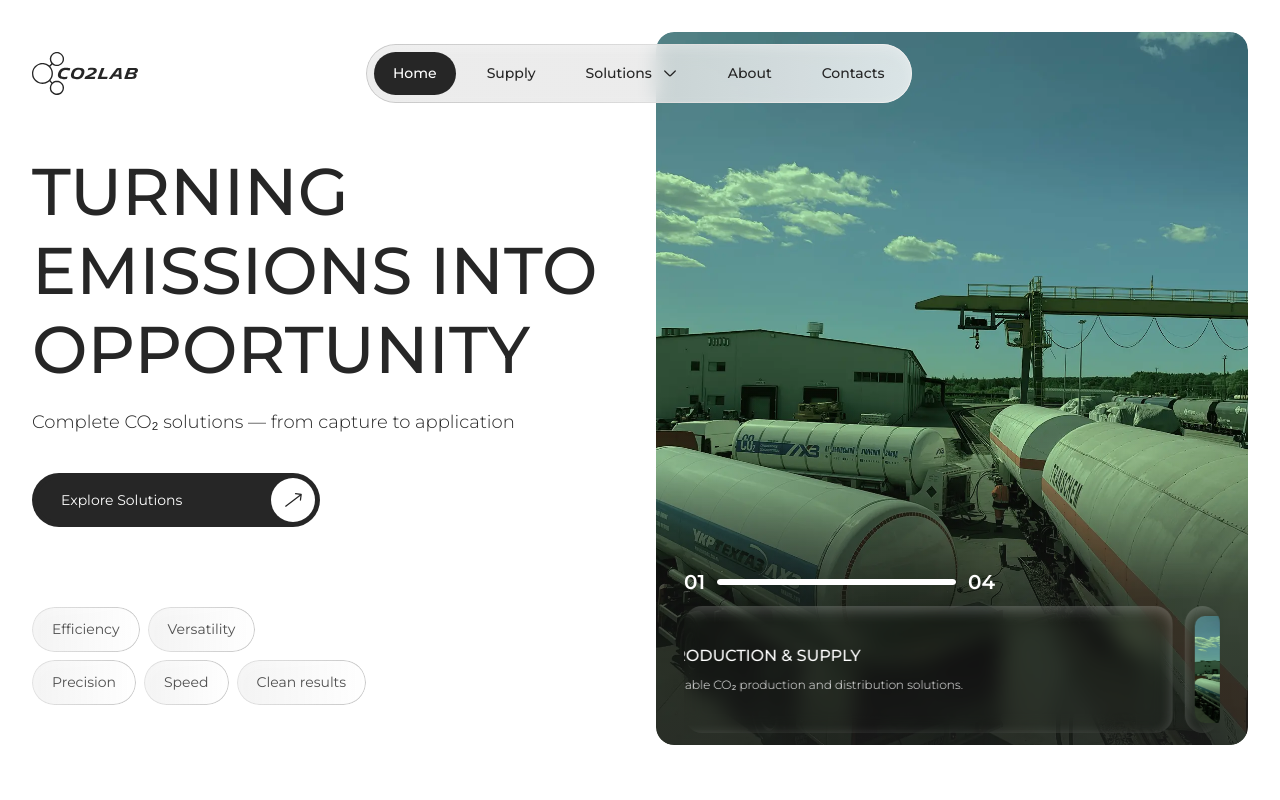
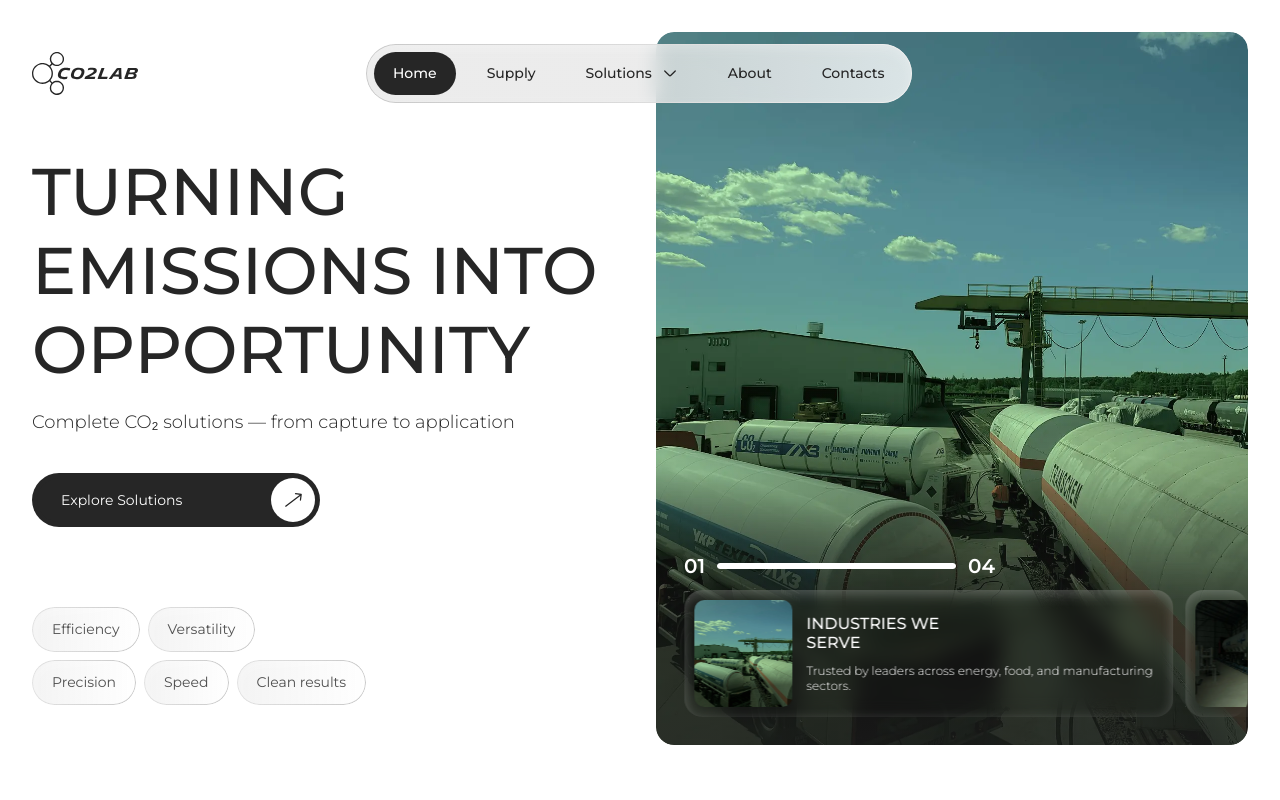
Before and after one commit to cyanidium-dev/co2lab, a Next.js app: page / in a window 1280 px wide. Shown: the top 800 px of the page. Built offline with nearby package versions, Linux system fonts and the light colour scheme.

Commit message:
updated styles

```diff
--- a/src/components/homePage/hero/slider/HeroSlider.tsx
+++ b/src/components/homePage/hero/slider/HeroSlider.tsx
@@ -39,7 +39,7 @@ export default function HeroSlider() {
   const displayIndex = Math.min(activeIndex, TOTAL - 1);
 
   return (
-    <div className="flex h-full min-h-full flex-col justify-end rounded-[18px] py-3 pl-3 lg:px-7 lg:pl-7">
+    <div className="flex h-full min-h-full flex-col justify-end rounded-[18px] py-3 lg:py-7 pl-3 lg:pl-7">
       {/* Top row: номер завжди 01, progress bar, total */}
       <div className="mb-2.5 lg:mb-3 flex items-center gap-3 w-[250px] lg:w-[311px]">
         <span className="text-[16px] lg:text-[20px] font-semibold leading-[120%] text-white">
@@ -74,7 +74,7 @@ export default function HeroSlider() {
           {heroSlides.map((slide) => (
             <div
               key={slide.id}
-              className="flex w-[250px] lg:w-[632px] shrink-0 items-center gap-2 lg:gap-3.5 rounded-[18px] p-2.5 backdrop-blur-[10px] shadow-[inset_0_4px_12.6px_0_rgba(255,255,255,0.25)]"
+              className="flex w-[250px] lg:w-[310px] shrink-0 items-center gap-2 lg:gap-3.5 rounded-[18px] p-2.5 backdrop-blur-[10px] shadow-[inset_0_4px_12.6px_0_rgba(255,255,255,0.25)]"
               style={{ minWidth: "20%" }}
             >
               <div className="relative h-[77px] lg:h-[107px] w-[84px] lg:w-[98px] shrink-0 overflow-hidden rounded-[10px]">
@@ -87,7 +87,7 @@ export default function HeroSlider() {
                 />
               </div>
               <div className="min-w-0 flex-1">
-                <h3 className="mb-2 lg:mb-3 text-[14px] lg:text-[16px] font-medium uppercase leading-[120%] text-white">
+                <h3 className="max-w-[171px] mb-2 lg:mb-3 text-[14px] lg:text-[16px] font-medium uppercase leading-[120%] text-white">
                   {slide.title}
                 </h3>
                 <p className="text-[10px] lg:text-[12px] font-light leading-[120%] text-white">
```
